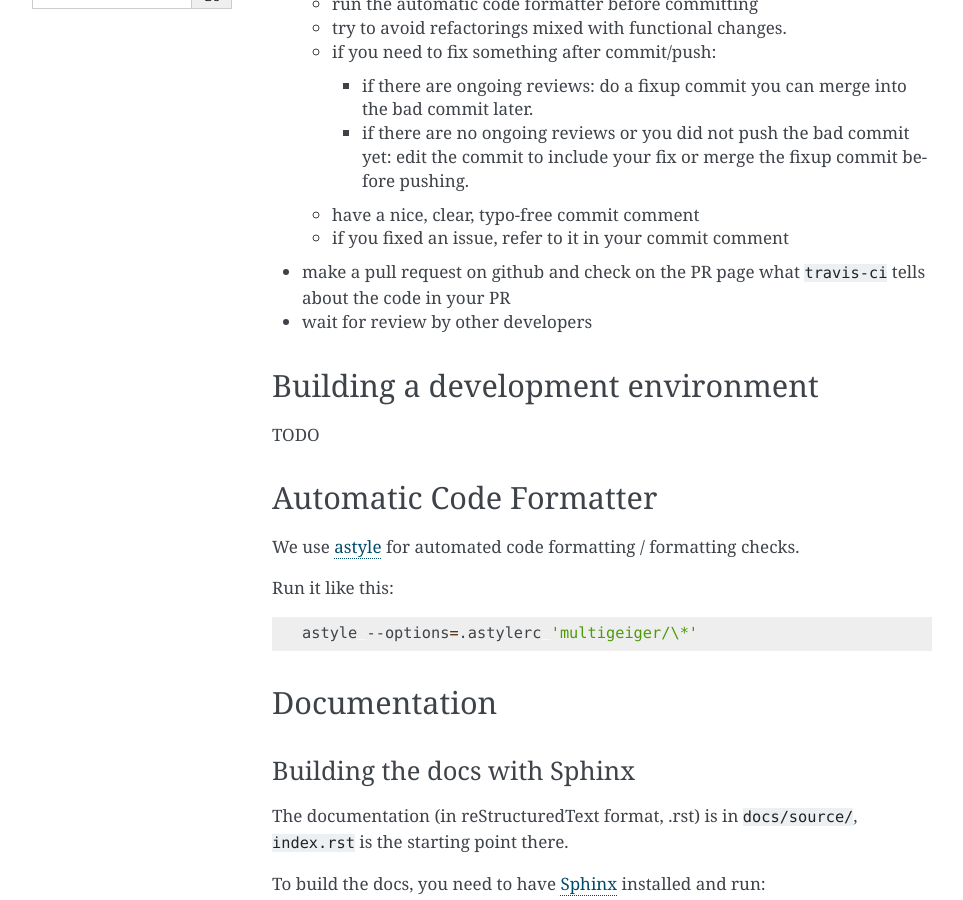
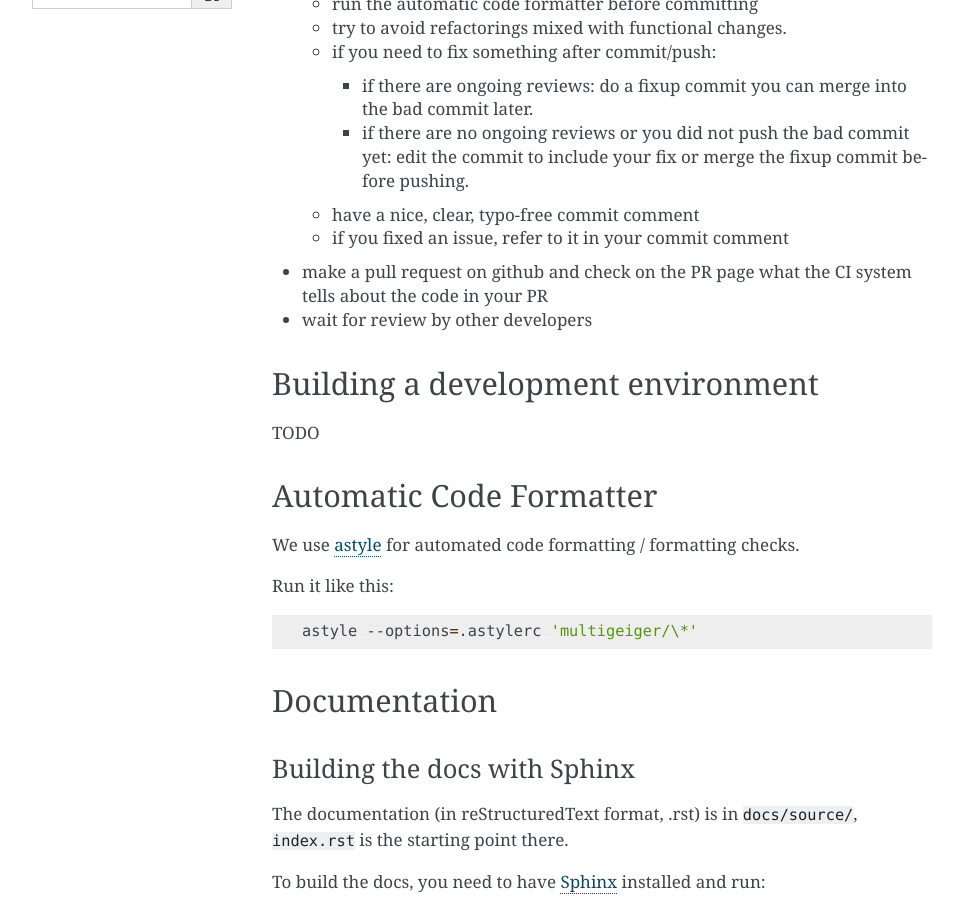
Before and after one commit to ecocurious2/MultiGeiger, a Sphinx documentation site: the page built from docs/source/development.rst, in a window 1280 px wide and 900 px high, scrolled down 477 px. Shown: the whole window, without its empty margins (148-1111 px from the left). Built offline with Sphinx 7.4.7, drawn with Linux system fonts in a browser that asks for light colours.

Commit message:
remove travis-ci, update docs
we moved to a github CI workflow.

```diff
--- a/docs/source/development.rst
+++ b/docs/source/development.rst
@@ -38,7 +38,7 @@ Some guidance for contributors:
   - if you fixed an issue, refer to it in your commit comment
 
 - make a pull request on github and check on the PR page
-  what ``travis-ci`` tells about the code in your PR
+  what the CI system tells about the code in your PR
 
 - wait for review by other developers
 
```
Also changed, not shown: .travis.yml (deleted).
